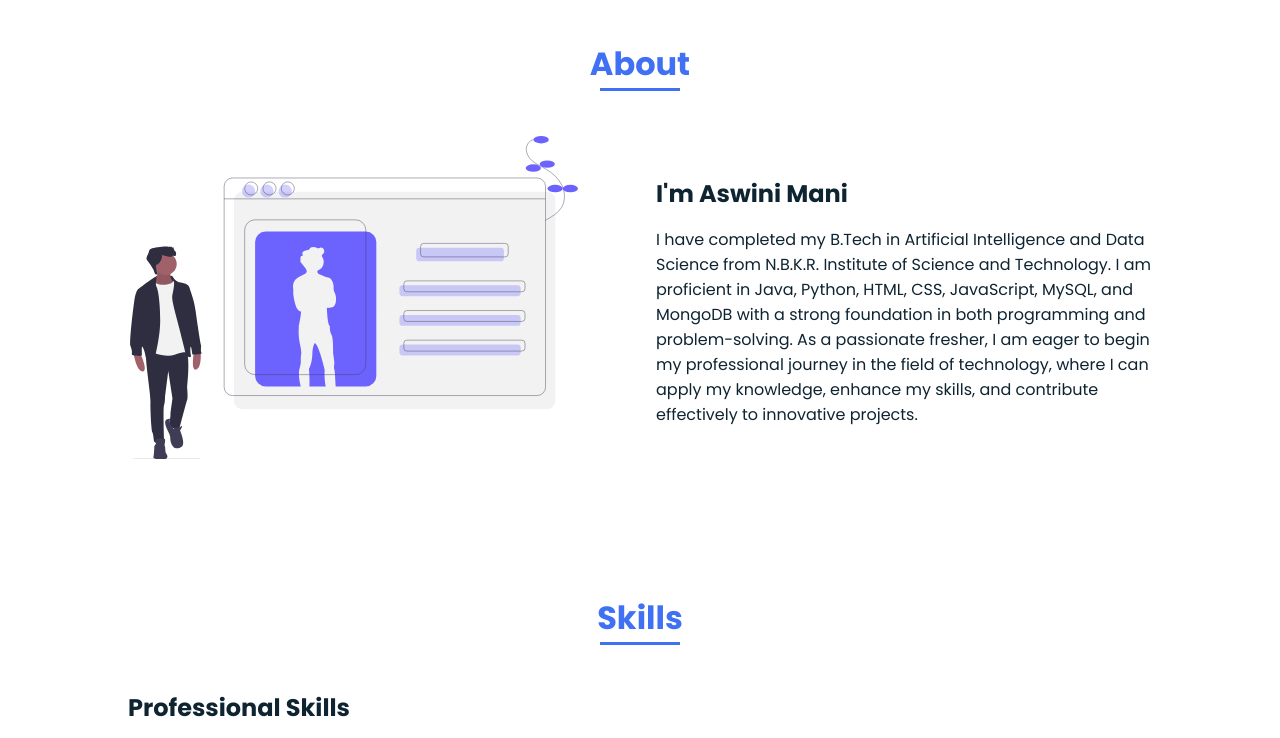
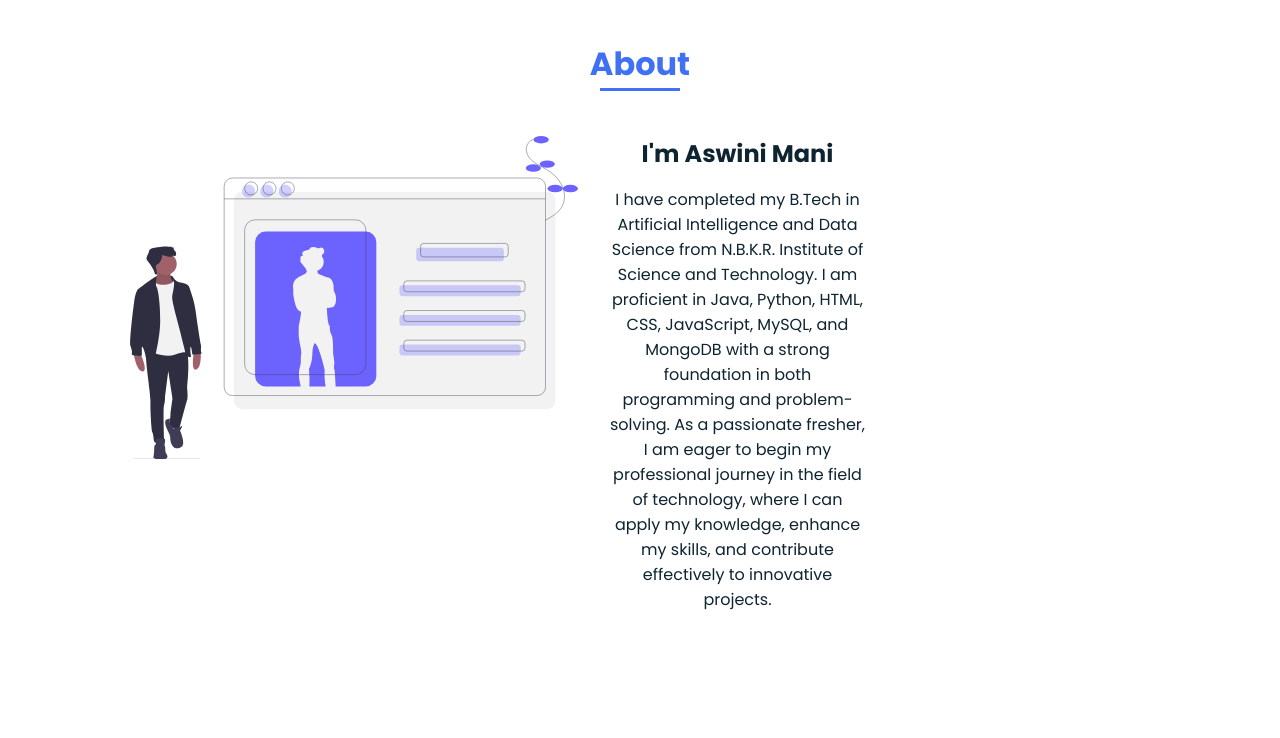
Before and after one commit to Mani-aswini/Portfolio, a plain HTML site: page index.html in a window 1280 px wide. Shown: the part 840-1578 px from the top of the page. Drawn offline with nearby package versions, Linux system fonts and the light colour scheme.

Commit message:
Update styles.css

```diff
--- a/styles.css
+++ b/styles.css
@@ -515,7 +515,11 @@ img {
     width: 100%;
   }
 
-  .about_container,
+  .about_container {
+     grid-template-columns: repeat(3, 1fr);
+    grid-template-rows: repeat(2, 1fr);
+    column-gap: 2rem;
+  }
   .skills_container {
     grid-template-columns: repeat(2, 1fr);
     align-items: center;
```
